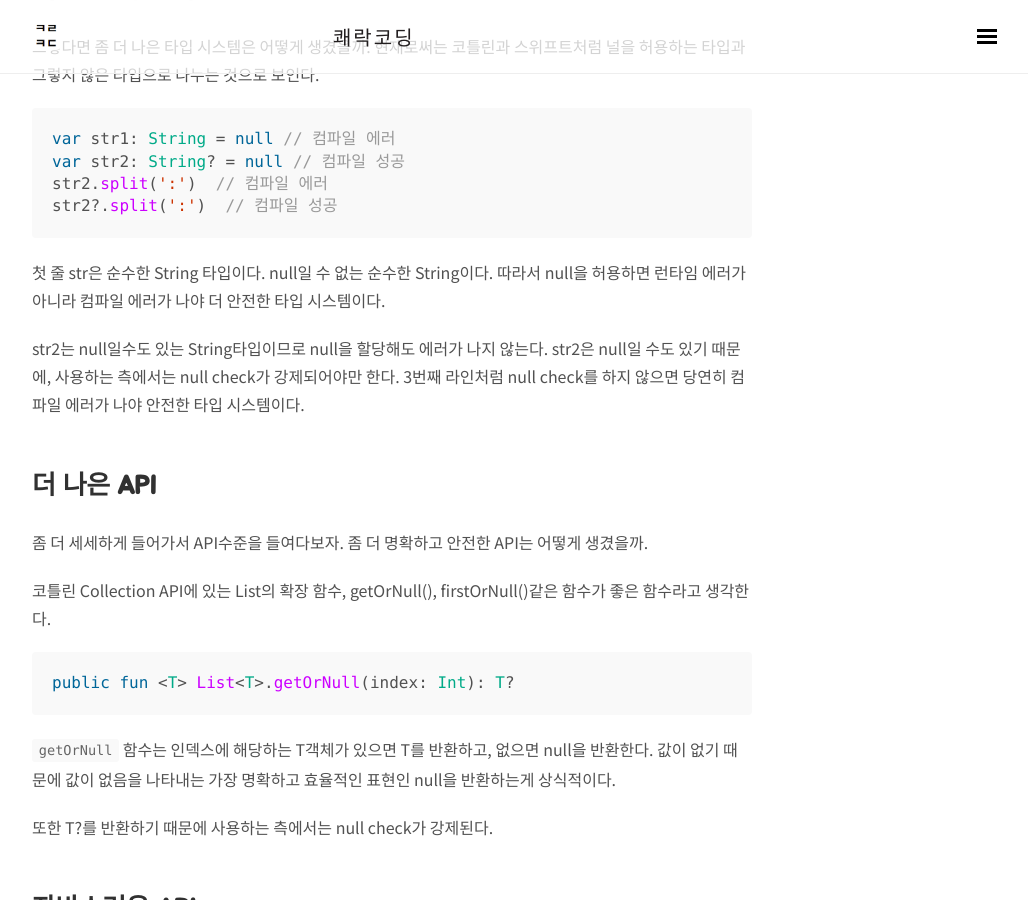
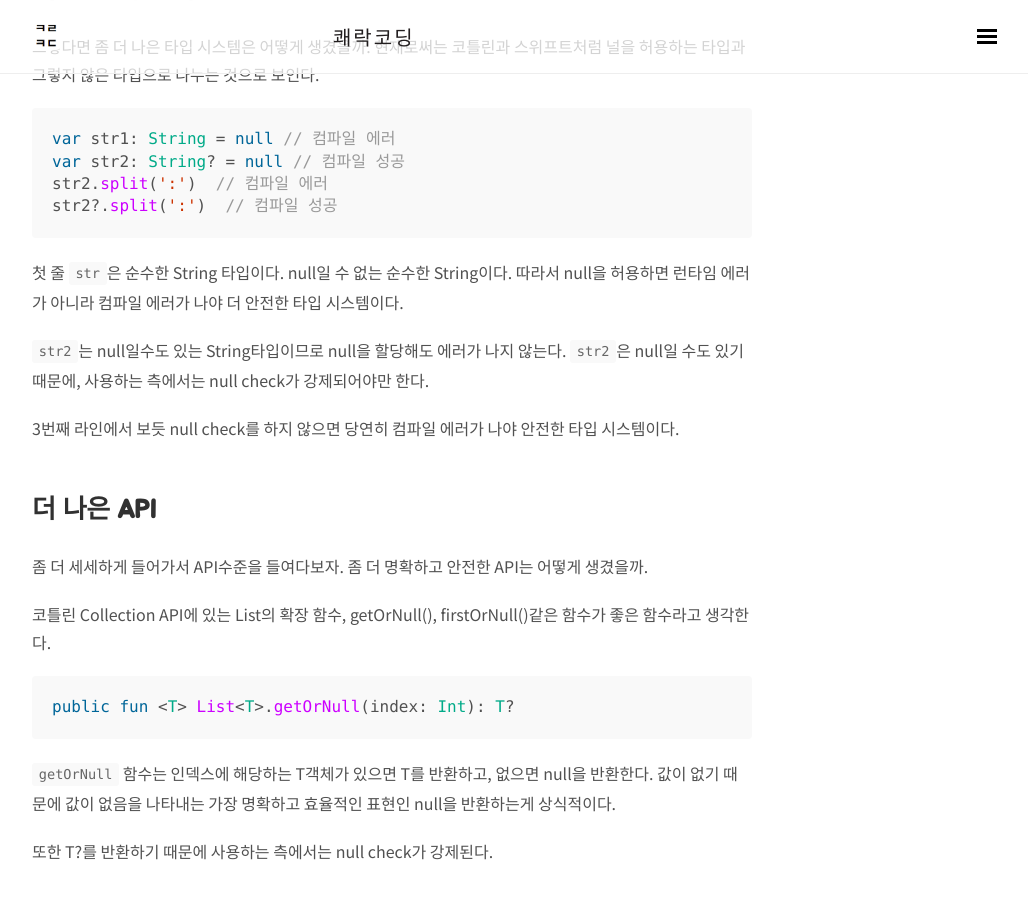
Before and after one commit to wooooooak/wooooooak.github.io, a Jekyll site: the page built from _posts/kotlin/2020-10-27-kotliner는_null을_어떻게_바라봐야_하는가.md, in a window 1280 px wide and 900 px high, scrolled down 4558 px. Shown: the whole window, without its empty margins (248-1276 px from the left). Built offline with Jekyll 4.4.1, drawn with Linux system fonts in a browser that asks for light colours; nearby versions of some CDN libraries; some web fonts are replaced; comment, search, counter and statistics services are not loaded.

Commit message:
오탈자 수정

````diff
--- a/_posts/kotlin/2020-10-27-kotliner는_null을_어떻게_바라봐야_하는가.md
+++ b/_posts/kotlin/2020-10-27-kotliner는_null을_어떻게_바라봐야_하는가.md
@@ -113,9 +113,11 @@ str2.split(':')  // 컴파일 에러
 str2?.split(':')  // 컴파일 성공
 ```
 
-첫 줄 str은 순수한 String 타입이다. null일 수 없는 순수한 String이다. 따라서 null을 허용하면 런타임 에러가 아니라 컴파일 에러가 나야 더 안전한 타입 시스템이다.
+첫 줄 `str`은 순수한 String 타입이다. null일 수 없는 순수한 String이다. 따라서 null을 허용하면 런타임 에러가 아니라 컴파일 에러가 나야 더 안전한 타입 시스템이다.
 
-str2는 null일수도 있는 String타입이므로 null을 할당해도 에러가 나지 않는다. str2은 null일 수도 있기 때문에, 사용하는 측에서는 null check가 강제되어야만 한다. 3번째 라인처럼 null check를 하지 않으면 당연히 컴파일 에러가 나야 안전한 타입 시스템이다.
+`str2`는 null일수도 있는 String타입이므로 null을 할당해도 에러가 나지 않는다. `str2`은 null일 수도 있기 때문에, 사용하는 측에서는 null check가 강제되어야만 한다.
+
+3번째 라인에서 보듯 null check를 하지 않으면 당연히 컴파일 에러가 나야 안전한 타입 시스템이다.
 
 ## 더 나은 API
 
````
